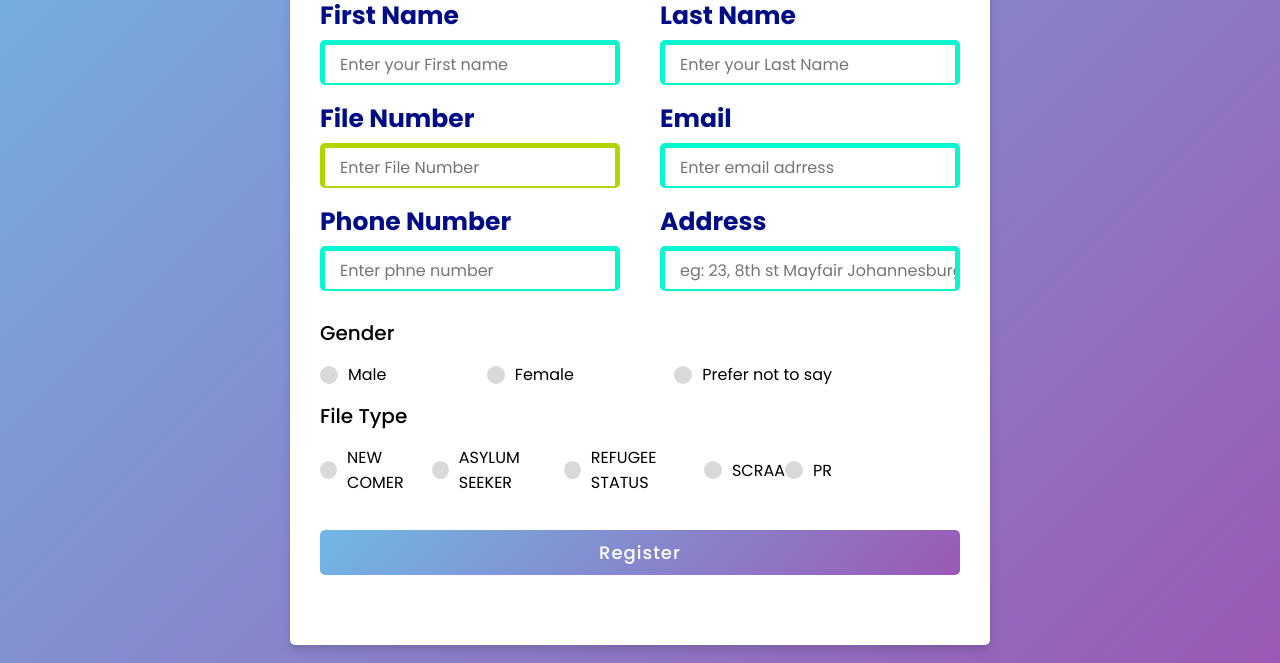
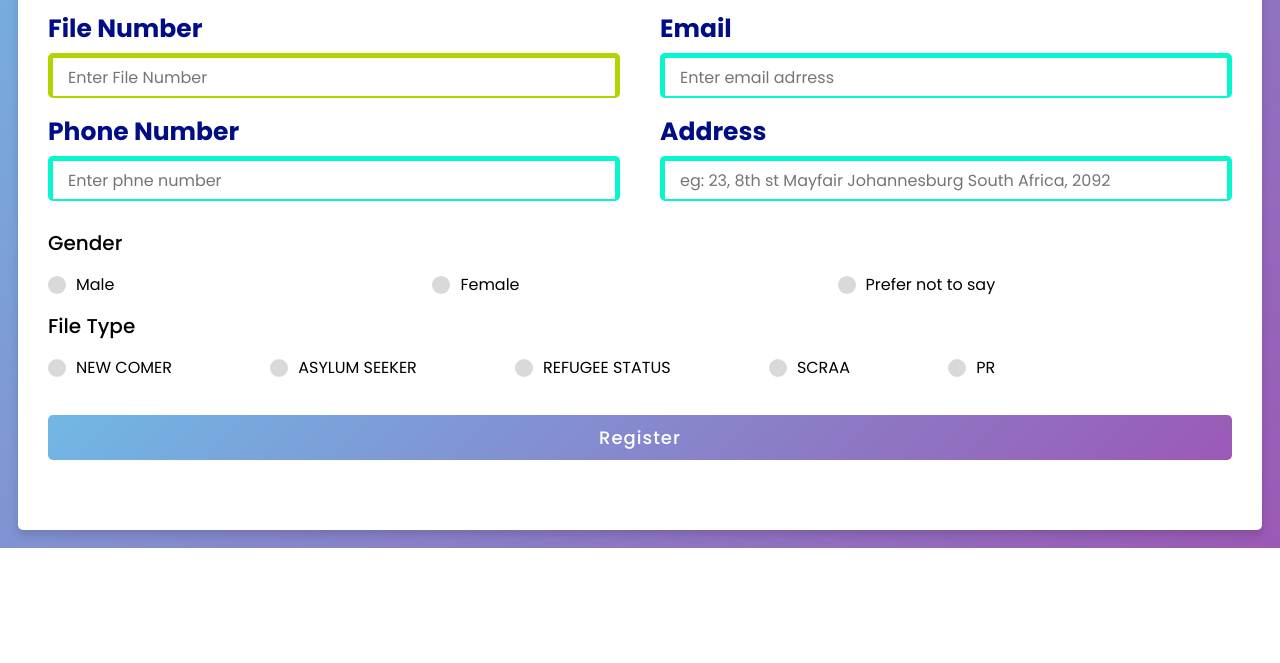
Before and after one commit to aboselamu/Regform, a plain HTML site: page index.html in a window 1280 px wide. Shown: the part 256-919 px from the top of the page. After the commit the page ends 804 px from the top, so only its background shows below. Drawn offline with Linux system fonts and the light colour scheme.

Commit message:
Update style.css

```diff
--- a/style.css
+++ b/style.css
@@ -15,7 +15,7 @@ body{
 }
 .container{
   margin-top: 0px;
-  max-width: 700px;
+  max-width: 1400px;
   width: 100%;
   background-color: #ffffff;
   padding: 35px 30px;
```
